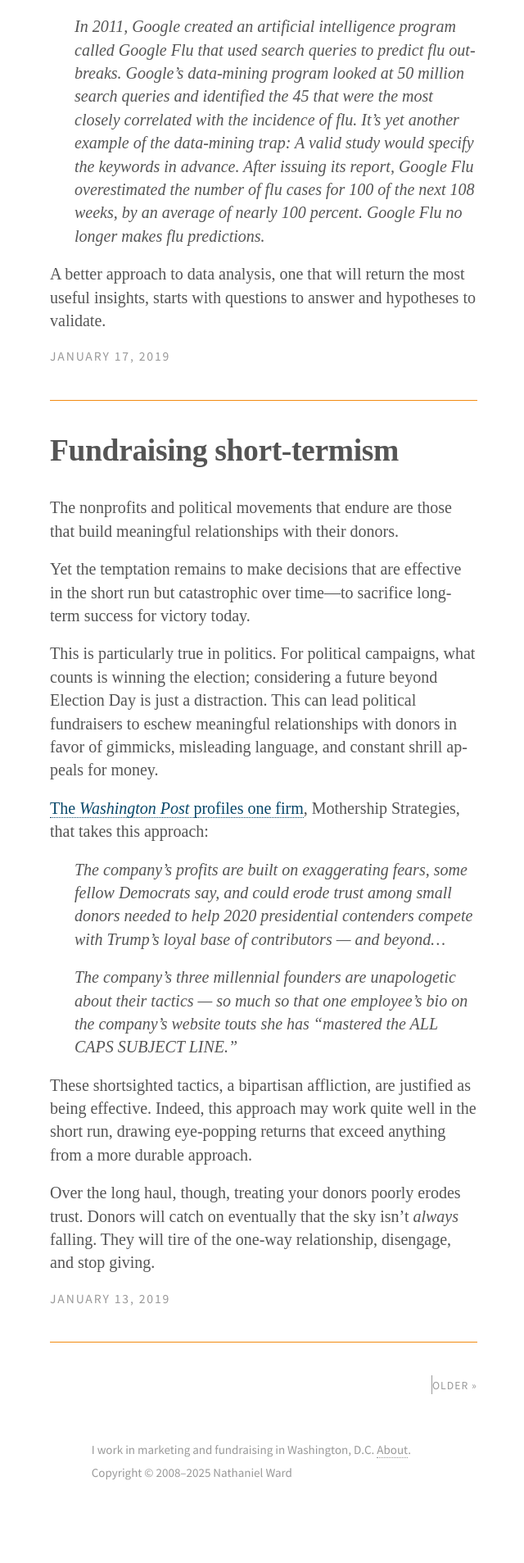
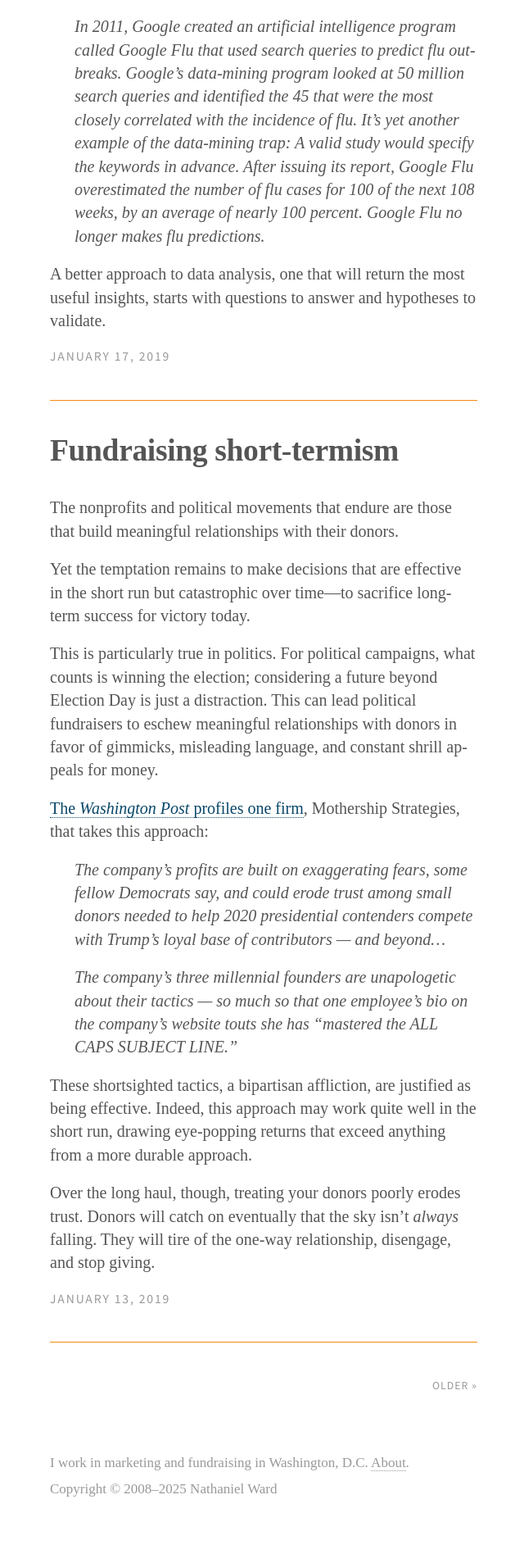
Before and after one commit to nathanielward/nathanielward.github.io, a Jekyll site: the page built from index.html, in a window 1280 px wide. Shown: the part 3564-5471 px from the top of the page at 82% size, without its empty margins (318-958 px from the left). Built offline with Jekyll 4.4.1, drawn with Linux system fonts in a browser that asks for light colours; some web fonts are replaced; the list of posts is cut into pages by our own code; before the commit the page ends 5449 px from its top, so only the background shows below that.

Commit message:
Update _ui.scss

```diff
--- a/_sass/_ui.scss
+++ b/_sass/_ui.scss
@@ -398,8 +398,8 @@ em, i{ font-style: italic; }
 
 /* Optional subtle divider only when both exist */
 .pagination__next{
-  padding-left: 1rem;
-  border-left: 1px solid var(--c-meta);
+  padding-left: 0;
+  border-left: 0;
 }
 
 /* Make it feel like navigation/meta, not body copy */
@@ -459,15 +459,14 @@ iframe{ width: 100% !important; }
 .footer{
   margin-top: var(--rh-4);
   padding-top: var(--rh-2);
-
-  font-family: var(--sans);
-  font-size: 0.75em;
-  line-height: 1.35;
   color: var(--c-meta);
 }
 
 .footer p{
   margin: 0 0 var(--rh-1) 0;
+  font-family: inherit;
+  font-size: 0.85em;
+  line-height: 1.45;
 }
 
 .footer p:last-child{
```
